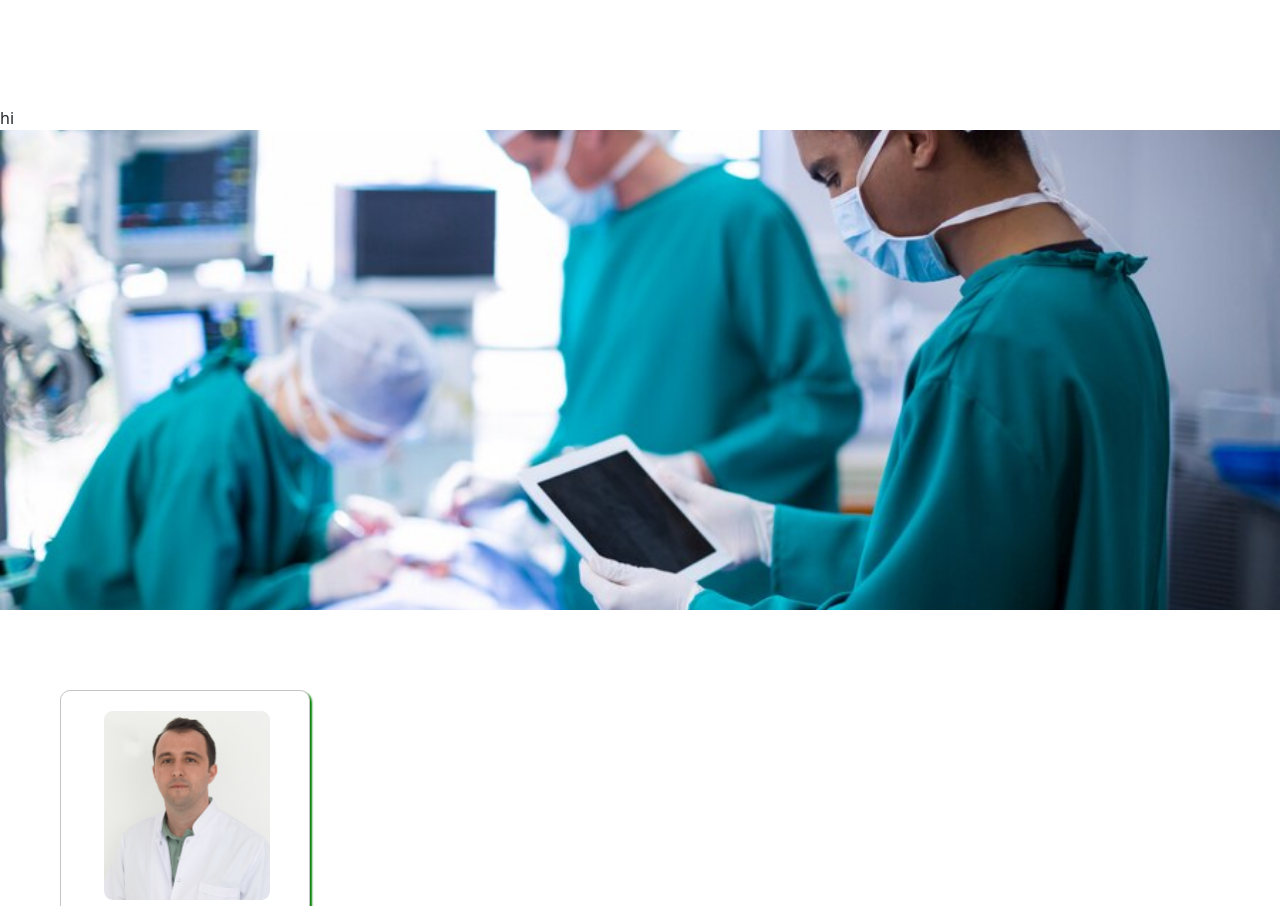
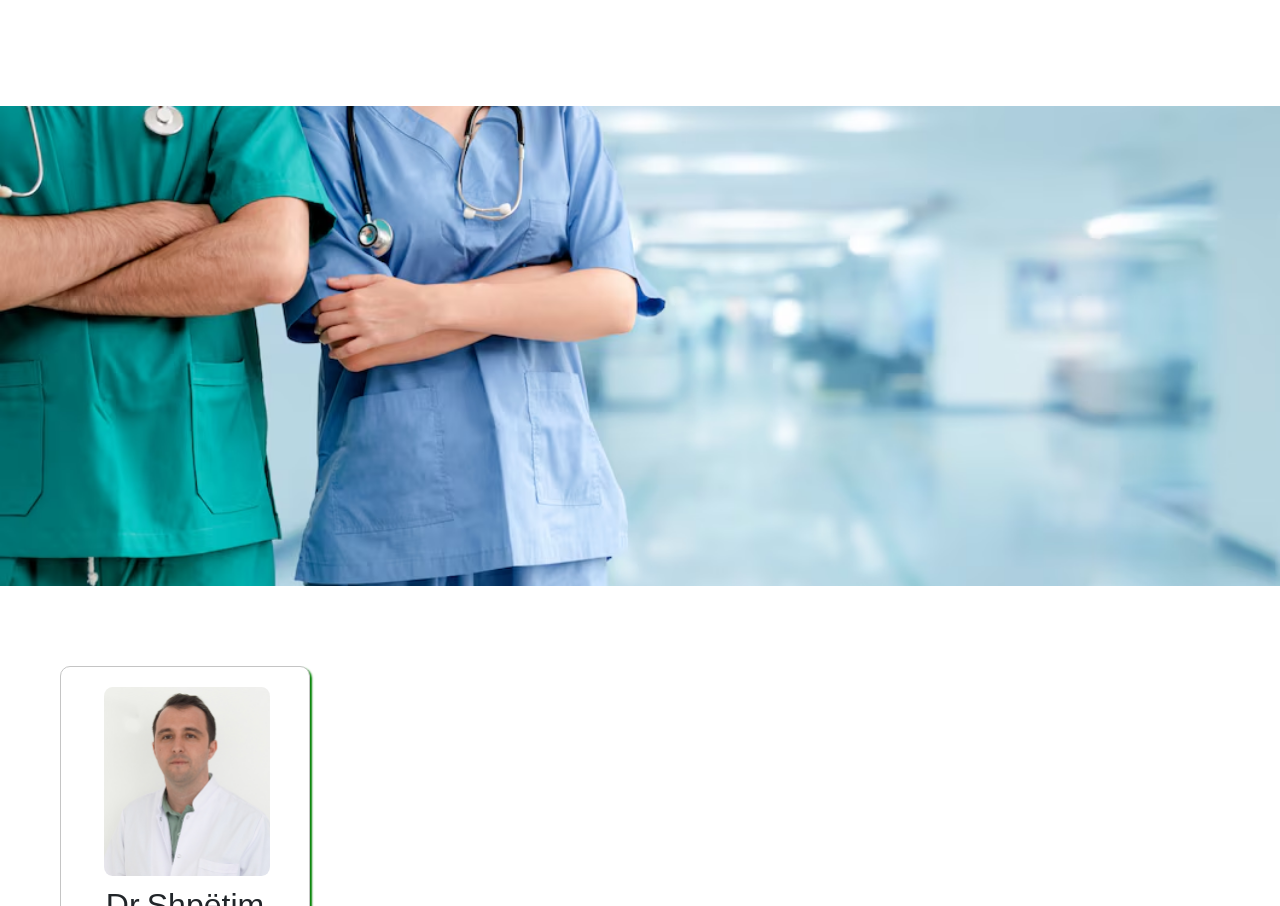
Before and after one commit to rioniii/Medical, a React (Vite) app in the folder reactapp1.client/: page /AboutUs in a window 1280 px wide. Shown: the part 805-1711 px from the top of the page. Built offline with nearby package versions, Linux system fonts and the light colour scheme.

Commit message:
ndryshime ne foto e sliderit kryesor

```diff
--- a/reactapp1.client/src/App.jsx
+++ b/reactapp1.client/src/App.jsx
@@ -20,7 +20,7 @@ const RegisterForm = React.lazy(() => import("./RegisterForm"));
 const LoginForm = React.lazy(() => import("./LoginForm"));
 const AboutUs = React.lazy(() => import("./AboutUs"));
 const Header = () => {
-const images = [i3, i2, i4];
+    const images = [i2, i4, i3];
 
 
 
@@ -31,7 +31,7 @@ const images = [i3, i2, i4];
                       <Container fluid>
                           <Navbar.Brand href="/">
 
-                              Medical
+                                Medical
                           </Navbar.Brand>
                           <Navbar.Toggle aria-controls="basic-navbar-nav" />
                           <Navbar.Collapse id="basic-navbar-nav">
--- a/reactapp1.client/src/PatientCRUD.jsx
+++ b/reactapp1.client/src/PatientCRUD.jsx
@@ -2,7 +2,7 @@ import React from "react"
 function PatientCRUD(){
     return (
         <>
-            <div>hi</div>
+
         </>
 
     )
```
Also changed, not shown: reactapp1.client/src/assets/i2.jpg, reactapp1.client/src/assets/i4.jpg.
